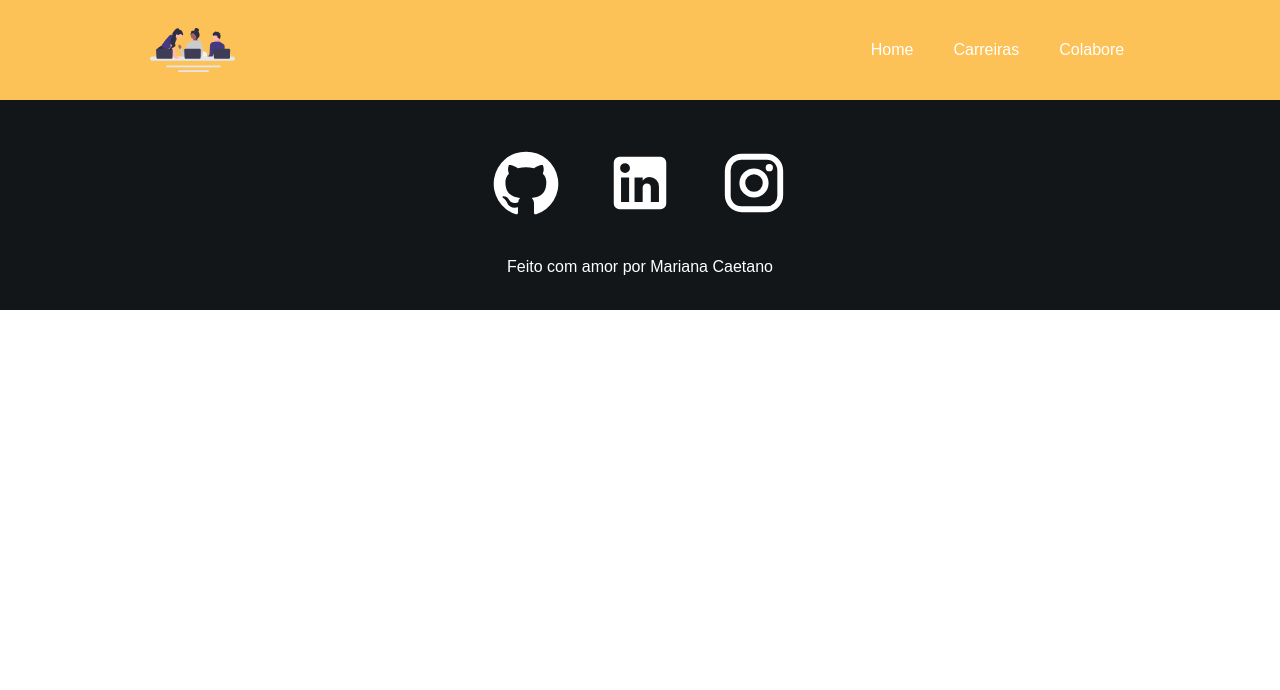
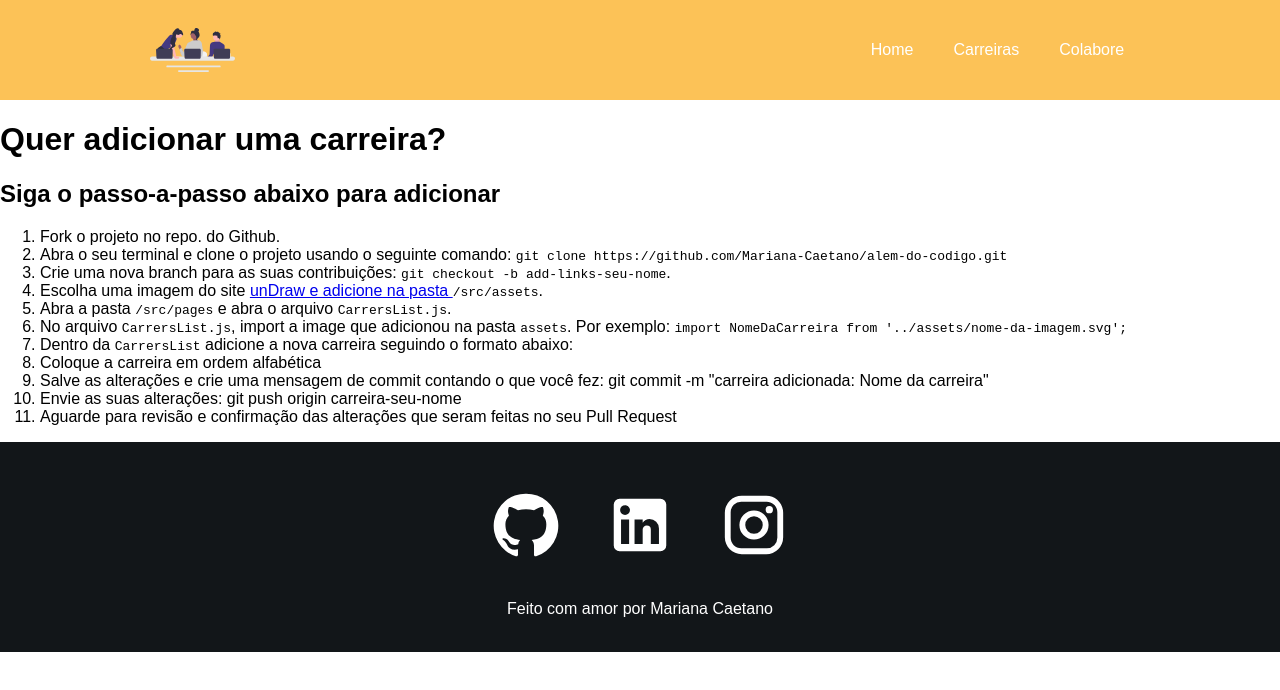
Before and after one commit to Mariana-Caetano/alem-do-codigo, a React (Create React App) app: page /colabore in a window 1280 px wide. Shown: the top 690 px of the page. Built offline with nearby package versions, Linux system fonts and the light colour scheme.

Commit message:
creating colabore page

```diff
--- a/src/App.js
+++ b/src/App.js
@@ -4,6 +4,7 @@ import Home from './pages/Home';
 import { BrowserRouter as Router, Route, Routes } from "react-router-dom";
 import Footer from './components/Footer';
 import Carreiras from './pages/Carreiras';
+import Colabore from './pages/Colabore';
 
 
 function App() {
@@ -14,6 +15,7 @@ function App() {
         <Routes>
           <Route path='/' exact element={<Home />} />
           <Route path='/carreiras' exact element={<Carreiras />} />
+          <Route path='/colabore' exact element={<Colabore />} />
         </Routes>
         <Footer />
       </Router>
--- a/src/carrers/CarrersList.js
+++ b/src/carrers/CarrersList.js
@@ -45,6 +45,6 @@ export const CarrersList = [
         image: PO,
         description: "Pessoa que representa os interesses de stakeholders, define funcionalidades do produto e faz a gestão do backlog, priorizando tarefas segundo métodos ágeis, como o Scrum.",
         links: "Conheça mais"
-    }
+    },
 
 ]
--- a/src/pages/Colabore.js
+++ b/src/pages/Colabore.js
@@ -2,7 +2,29 @@ import React from 'react'
 
 function Colabore() {
   return (
-    <div>Colabore</div>
+    <div className='colabore'>
+        <div>
+
+            <h1>Quer adicionar uma carreira?</h1>
+            <h2>Siga o passo-a-passo abaixo para adicionar</h2>
+            <ol>
+                <li>Fork o projeto no repo. do Github.</li>
+                <li>Abra o seu terminal e clone o projeto usando o seguinte comando: <code>git clone https://github.com/Mariana-Caetano/alem-do-codigo.git</code></li>
+                <li>Crie uma nova branch para as suas contribuições: <code>git checkout -b add-links-seu-nome</code>.</li>
+                <li>Escolha uma imagem do site <a href='https://undraw.co/illustrations'>unDraw e adicione na pasta </a>  <code>/src/assets</code>.</li>
+                <li>Abra a pasta <code>/src/pages</code> e abra o arquivo <code>CarrersList.js</code>.</li>
+                <li>No arquivo <code>CarrersList.js</code>, import a image que adicionou na pasta <code>assets</code>. Por exemplo: <code>import NomeDaCarreira from '../assets/nome-da-imagem.svg';</code></li>
+                <li>Dentro da <code>CarrersList</code> adicione a nova carreira seguindo o formato abaixo:
+
+                </li>
+                <li>Coloque a carreira em ordem alfabética</li>
+                <li>Salve as alterações e crie uma mensagem de commit contando o que você fez: git commit -m "carreira adicionada: Nome da carreira"</li>
+                <li>Envie as suas alterações: git push origin carreira-seu-nome</li>
+                <li>Aguarde para revisão e confirmação das alterações que seram feitas no seu Pull Request</li>
+            </ol>
+        </div>
+
+    </div>
   )
 }
 
```
